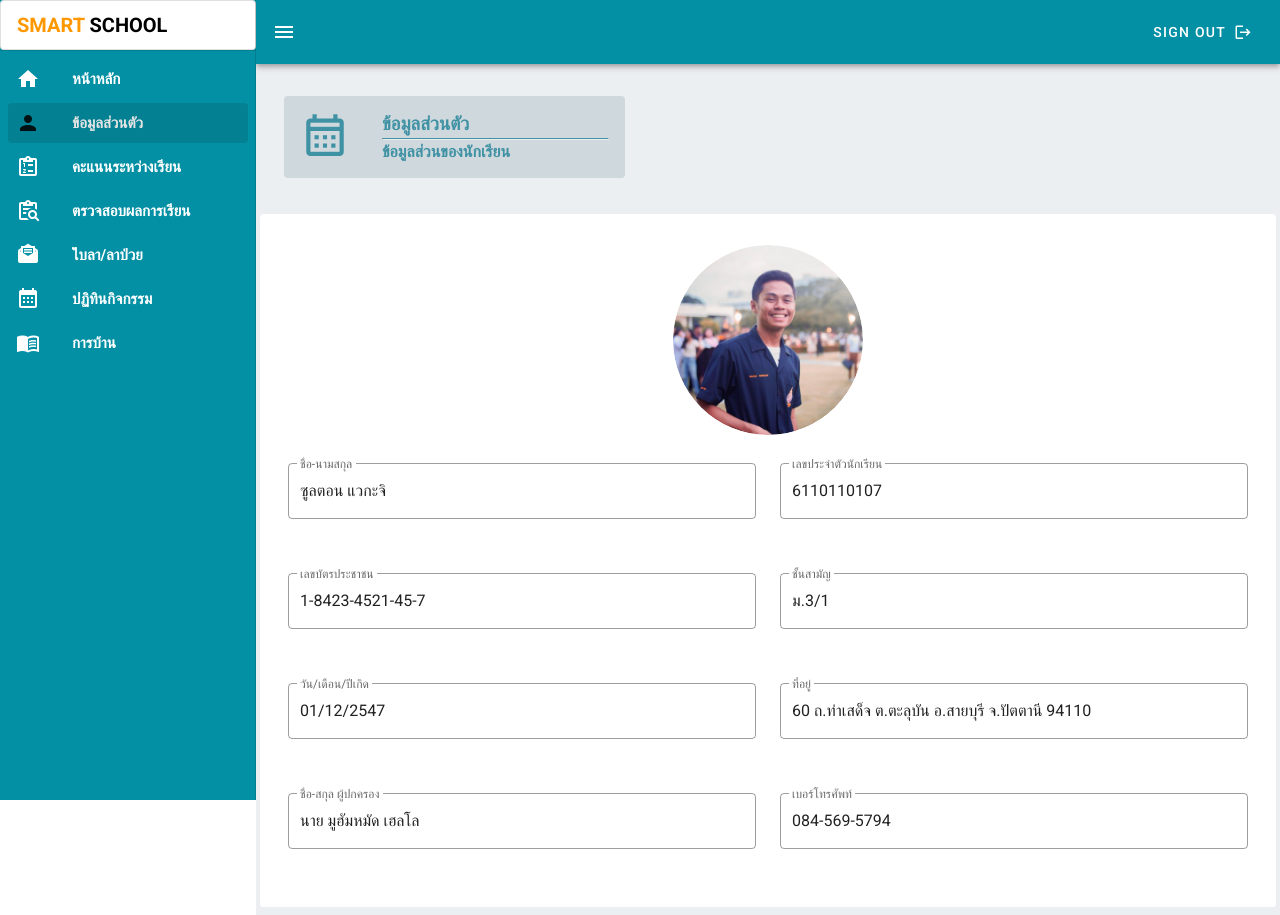
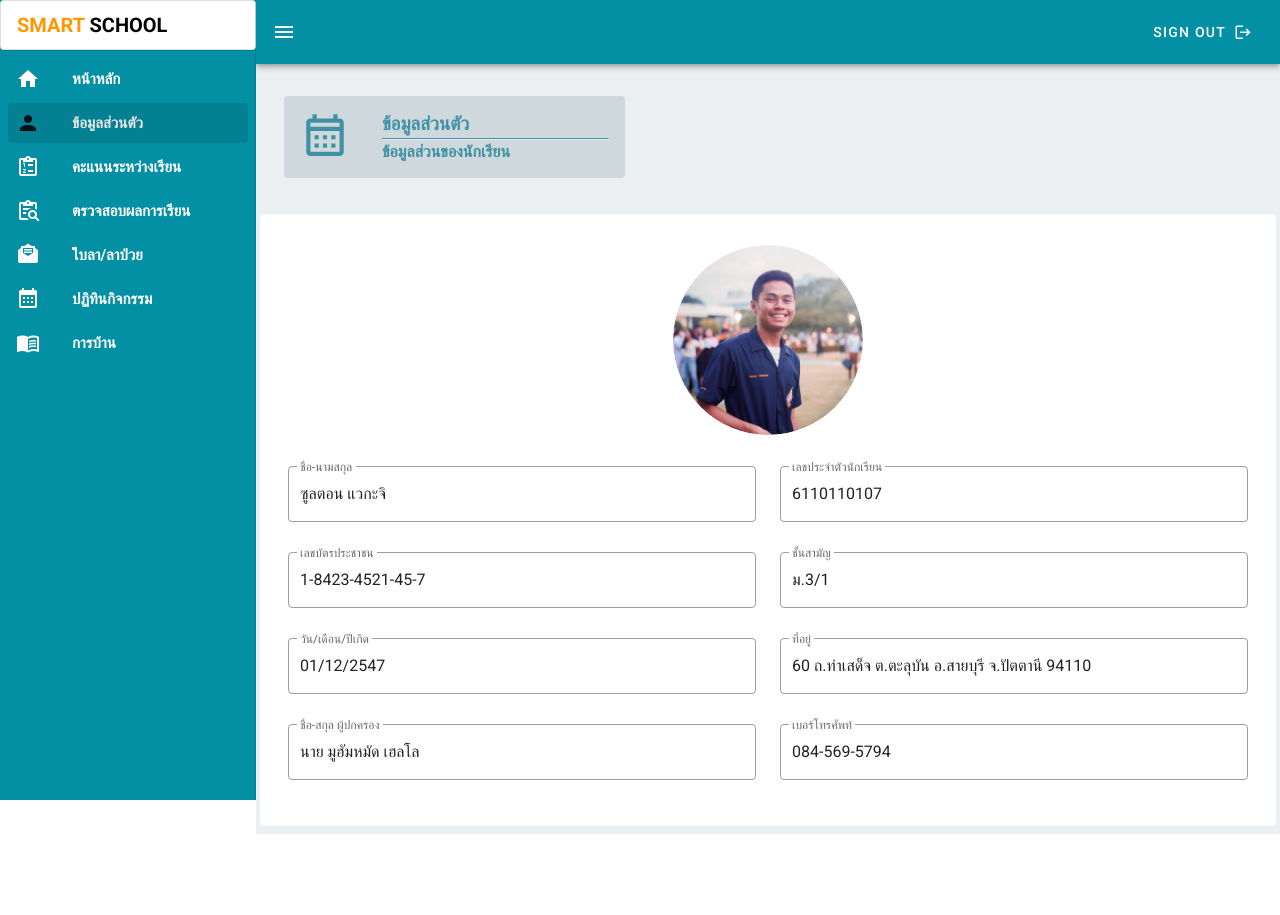
Before and after one commit to Smart-School-project/Smart_school, a Vue app: page /infomation in a window 1280 px wide. After the commit the page ends 834 px from the top, so only its background shows below. Built offline with nearby package versions, Linux system fonts and the light colour scheme.

Commit message:
change_schedule

```diff
--- a/src/views/Schedule.vue
+++ b/src/views/Schedule.vue
@@ -3,60 +3,23 @@
     <Toolbar />
     <v-layout row justify-center align-top>
       <!-- tab ตารางสอน -->
-      <v-flex xs12 sm12 md4 lg4 xl4 class="mt-10 mb-10" v-if="$vuetify.breakpoint.mdAndUp" >
-        <v-card width="350" color="blue-grey lighten-4" flat @click="selectTab = 'teacher'">
-        <v-list-item>
+      <v-flex xs12 md4 lg4 xl4 class="my-8 ma-7">
+            <v-card width="350" color="blue-grey lighten-4" flat >
+                <v-list-item class="ma-2">
                     <v-list-item-icon>
                         <v-icon color="#3F91A4" size="50">mdi-calendar-month-outline</v-icon>
                     </v-list-item-icon>
                         <v-list-item-content>
-            <v-list-item-title style="color: #3F91A4"><h3>ตารางสอน</h3></v-list-item-title>
+                            <v-list-item-title style="color: #3F91A4"><h3>ตารางเรียน</h3></v-list-item-title>
                                 <hr style="border-top: 1px solid #3F91A4">
                             <v-list-item-title style="color: #3F91A4"><h4>เทอม 1 ปีการศึกษา 2564</h4></v-list-item-title>
                         </v-list-item-content>
                 </v-list-item>
             </v-card>
-      </v-flex>
-
-      <!-- tab ตารางเรียน -->
-      <v-flex xs12 sm12 md7 lg7 xl7 class="mt-10 mb-10" v-if="$vuetify.breakpoint.mdAndUp">
-        <v-card width="350" color="blue-grey lighten-4" flat @click="selectTab = 'student'">
-        <v-list-item>
-          <v-list-item-icon>
-              <v-icon color="#3F91A4" size="50">mdi-calendar-month-outline</v-icon>
-          </v-list-item-icon>
-          <v-list-item-content>
-            <v-list-item-title style="color: #3F91A4"><h3>ตารางเรียนห้องที่ปรึกษา</h3></v-list-item-title>
-            <hr style="border-top: 1px solid #3F91A4">
-            <v-list-item-title style="color: #3F91A4"><h4>เทอม 1 ปีการศึกษา 2564</h4></v-list-item-title>
-          </v-list-item-content>
-        </v-list-item>
-        </v-card>
-      </v-flex>
-
-      <v-flex xs10 class="mt-10 mb-10" v-else>
-        <v-select
-          v-model="selectTab"
-          :items="objectTab"
-          item-text="text"
-          item-value="value"
-          menu-props="auto"
-          label="Select"
-          hide-details
-          outlined
-          prepend-icon="mdi-calendar-month"
-        ></v-select>
-        </v-flex>
-
-
+      </v-flex >
 
       <!-- ตารางสอน -->
-      <v-flex xs11 sm11 md11 lg11 xl11 v-if="selectTab == 'teacher'">
-       <SCteacher />
-      </v-flex>
-
-      <!-- ตารางเรียน -->
-      <v-flex xs11 sm11 md11 lg11 xl11 v-if="selectTab == 'student'">
+      <v-flex xs11 sm11 md11 lg11 xl11>
        <SCstudent />
       </v-flex>
     </v-layout>
@@ -65,12 +28,11 @@
 <script>
 import Toolbar from "../layout/index.vue";
 import SCstudent from "../components/schedule-student.vue";
-import SCteacher from "../components/schedule-teacher.vue";
+
 export default {
   components: {
     Toolbar,
     SCstudent,
-    SCteacher,
   },
   data() {
     return {
--- a/src/views/info.vue
+++ b/src/views/info.vue
@@ -28,28 +28,28 @@
                                 <v-form>
                                     <v-container>
                                         <v-row >
-                                            <v-col cols="12" sm="6">
+                                            <v-col id="col1" cols="12" sm="6">
                                                 <v-text-field value="ซูลตอน แวกะจิ" label="ชื่อ-นามสกุล" readonly outlined ></v-text-field>
                                             </v-col>
-                                            <v-col cols="12" sm="6">
+                                            <v-col id="col1" cols="12" sm="6">
                                                 <v-text-field value="6110110107" label="เลขประจำตัวนักเรียน" readonly outlined ></v-text-field>
                                             </v-col>
-                                            <v-col cols="12" sm="6">
+                                            <v-col id="col1" cols="12" sm="6">
                                                 <v-text-field value="1-8423-4521-45-7" label="เลขบัตรประชาชน" readonly outlined ></v-text-field>
                                             </v-col>
-                                            <v-col cols="12" sm="6">
+                                            <v-col id="col1" cols="12" sm="6">
                                                 <v-text-field value="ม.3/1" label="ชั้นสามัญ" readonly outlined ></v-text-field>
                                             </v-col>
-                                            <v-col cols="12" sm="6">
+                                            <v-col id="col1" cols="12" sm="6">
                                                 <v-text-field value="01/12/2547" label="วัน/เดือน/ปีเกิด" readonly outlined ></v-text-field>
                                             </v-col>
-                                            <v-col cols="12" sm="6">
+                                            <v-col id="col1" cols="12" sm="6">
                                                 <v-text-field value="60 ถ.ท่าเสด็จ ต.ตะลุบัน อ.สายบุรี จ.ปัตตานี 94110" label="ที่อยู่" readonly outlined ></v-text-field>
                                             </v-col>
-                                            <v-col cols="12" sm="6">
+                                            <v-col id="col1" cols="12" sm="6">
                                                 <v-text-field value="นาย มูฮัมหมัด เฮลโล" label="ชื่อ-สกุล ผู้ปกครอง" readonly outlined ></v-text-field>
                                             </v-col>
-                                            <v-col cols="12" sm="6">
+                                            <v-col id="col1" cols="12" sm="6">
                                                 <v-text-field value="084-569-5794" label="เบอร์โทรศัพท์" readonly outlined ></v-text-field>
                                             </v-col>
                                         </v-row>
@@ -91,5 +91,11 @@ export default {
     }
     #avatar1 {
         margin-top: 15px;
+        margin-bottom: 15px;
     }
+    #col1 {
+        padding-top: 0%;
+        padding-bottom: 0%;
+    }
+
 </style>
--- a/src/views/leave.vue
+++ b/src/views/leave.vue
@@ -10,7 +10,7 @@
                         <v-list-item-content>
                             <v-list-item-title style="color: #3F91A4"><h3>ใบลากิจ/ลาป่วย</h3></v-list-item-title>
                                 <hr style="border-top: 1px solid #3F91A4">
-                            <v-list-item-title style="color: #3F91A4"><h4>ใบลากิจ/ลาป่วย สำหรับนักเรียน</h4></v-list-item-title>
+                            <v-list-item-title style="color: #3F91A4"><h4>สำหรับนักเรียน</h4></v-list-item-title>
                         </v-list-item-content>
                 </v-list-item>
             </v-card>
@@ -131,8 +131,6 @@
                         label="เเนบเอกสาร"
                     ></v-file-input>
 
-
-
                 </v-card-text>
                 <v-divider class="mt-12"></v-divider>
                 <v-card-actions>
@@ -198,6 +196,13 @@ export default {
           'อับดุลมาลิก เสนาลิก',
           'ฮากีมีน พิสพัน'
       ],
+      bio : '',
+      select : '',
+      name :'',
+      id_card : '',
+      room : '',
+      submit : '',
+
 
 
       date: (new Date(Date.now() - (new Date()).getTimezoneOffset() * 60000)).toISOString().substr(0, 10),
```
Lines whose indentation alone changed are shown as unchanged.
